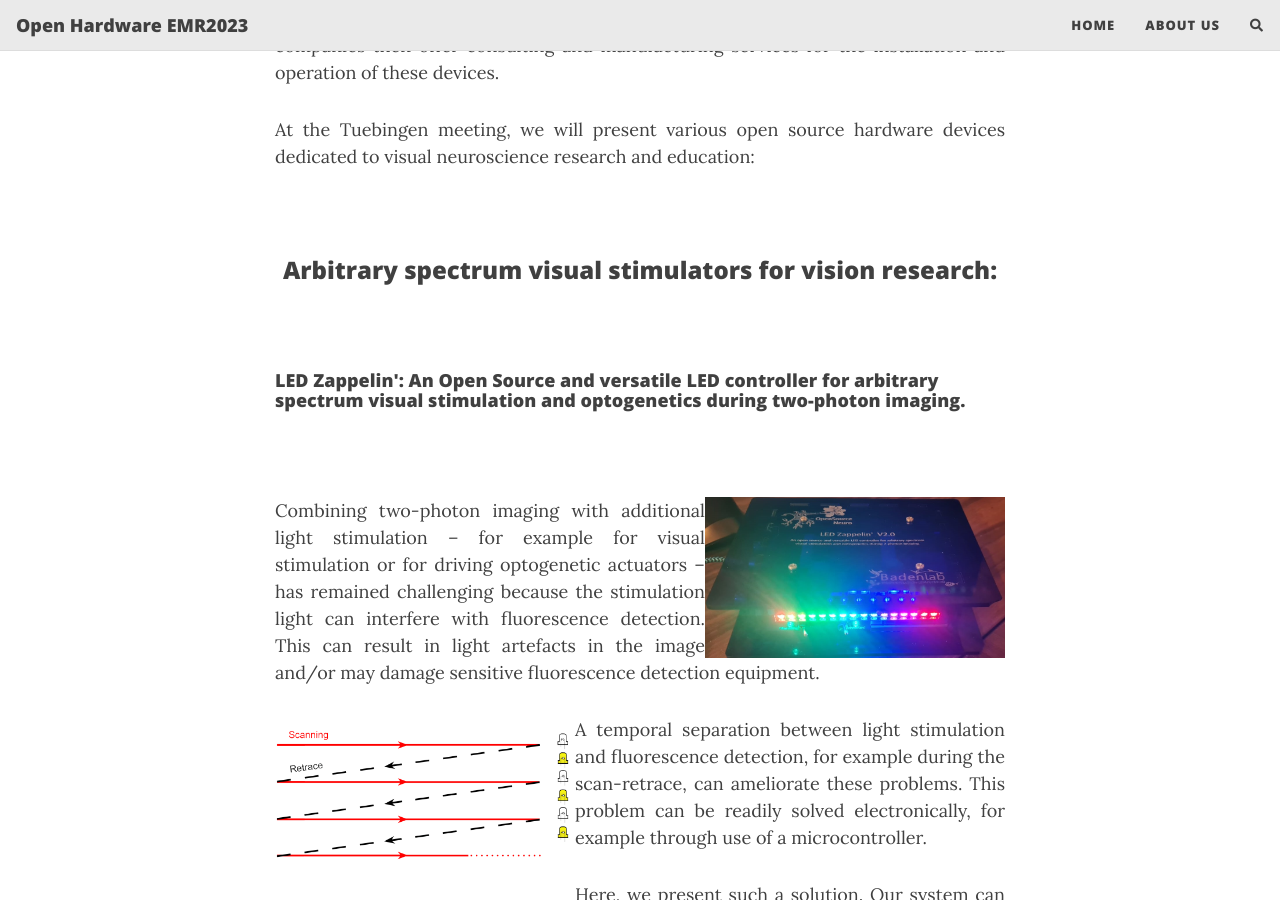
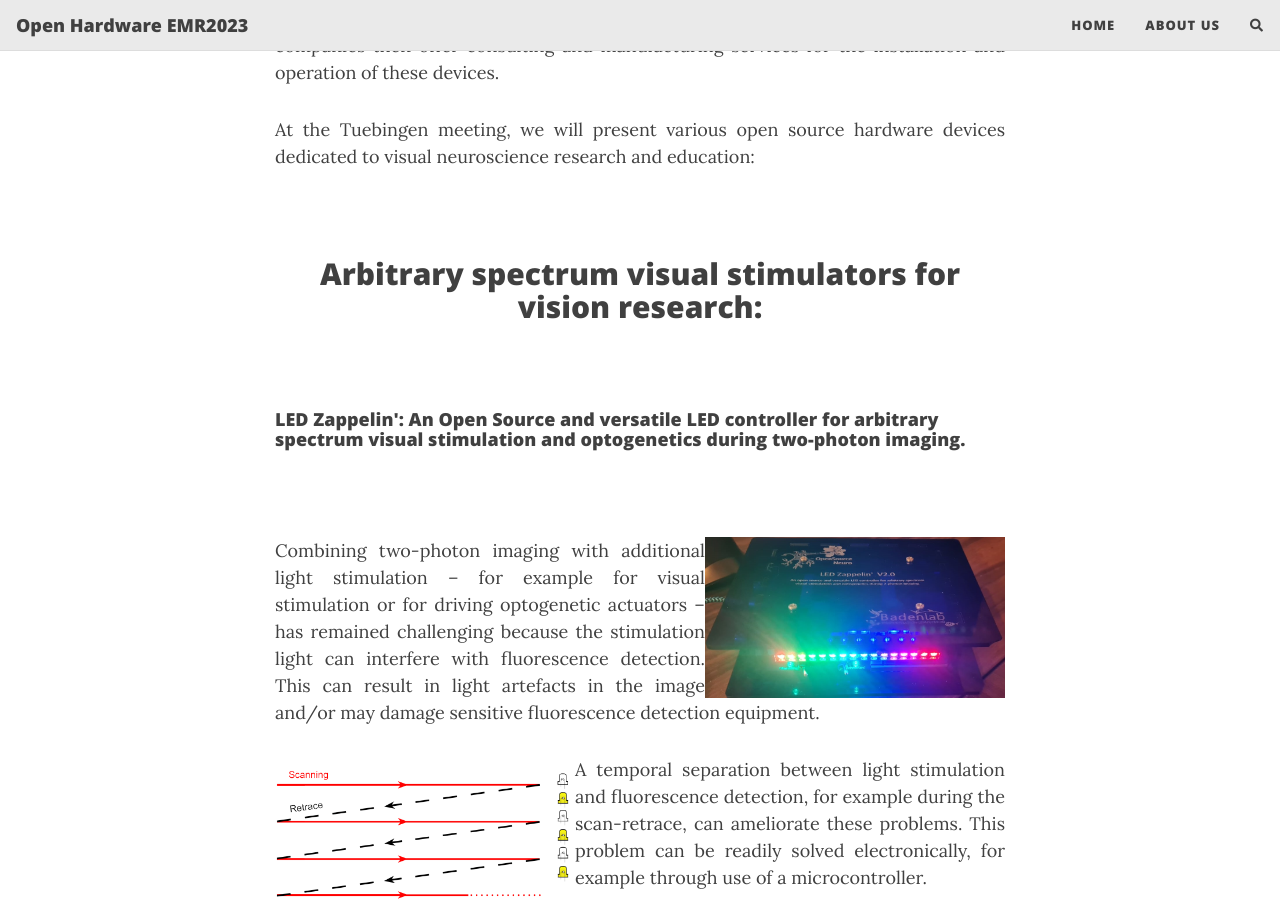
Before and after one commit to open-neuroscience/ERM2023, a Jekyll site: the page built from index.markdown, in a window 1280 px wide and 900 px high, scrolled down 979 px. Built offline with Jekyll 4.4.1, drawn with Linux system fonts in a browser that asks for light colours; nearby versions of some CDN libraries; comment, search, counter and statistics services are not loaded.

Commit message:
Update index.markdown

```diff
--- a/index.markdown
+++ b/index.markdown
@@ -34,7 +34,7 @@
 
 <br>
 
-<h3 align="center"> Arbitrary spectrum visual stimulators for vision research: </h3>
+<h2 align="center"> Arbitrary spectrum visual stimulators for vision research: </h2>
 
 <br>
 
@@ -89,7 +89,6 @@
 <br>
 
 <div>
-
 <h4 align="left"> PoorLabs Stimulator: An open visual stimulator granting the use of multiple arbitrary light source in combination with a DMD-based LightCrafter </h4>
 
 <p style='text-align: justify;'>
@@ -100,27 +99,12 @@
 <p style='text-align: justify;'>
 The repository with the entire documentation about these systems can be found <a href="https://github.com/OpenSourceNeuro/PoorLabs-Stimulator-V2">here</a>
 </p>
-
-<br>
-
 </div>
 
 <br>
 
 
-
-
-
-
-
-
-
-
-
-
-
-
-<h3 align="left"> Spikeling: An artificial and light-sensitive neuron for neuroscience education </h3>
+<h2 align="left"> Spikeling: An artificial and light-sensitive neuron for neuroscience education </h2>
 
 
 <div>
@@ -148,10 +132,8 @@
 <br>
 
 <div>
-<img align="center" src="./assets/img//PCB.png" width="350" height="225" >
-
-<img align="center"  src="./assets/img//Spikeling_cover.png" width="350" height="225">
-
+<img align="center" src="./assets/img/PCB.png" width="350" height="225">
+<img align="center"  src="./assets/img/Spikeling_cover.png" width="350" height="225">
 <h6 align="center">Left: Rendering of spikeling electronic components. Right: Acrylic cover detailing spikeling functionalities.</h6>
 </div>
 
```
